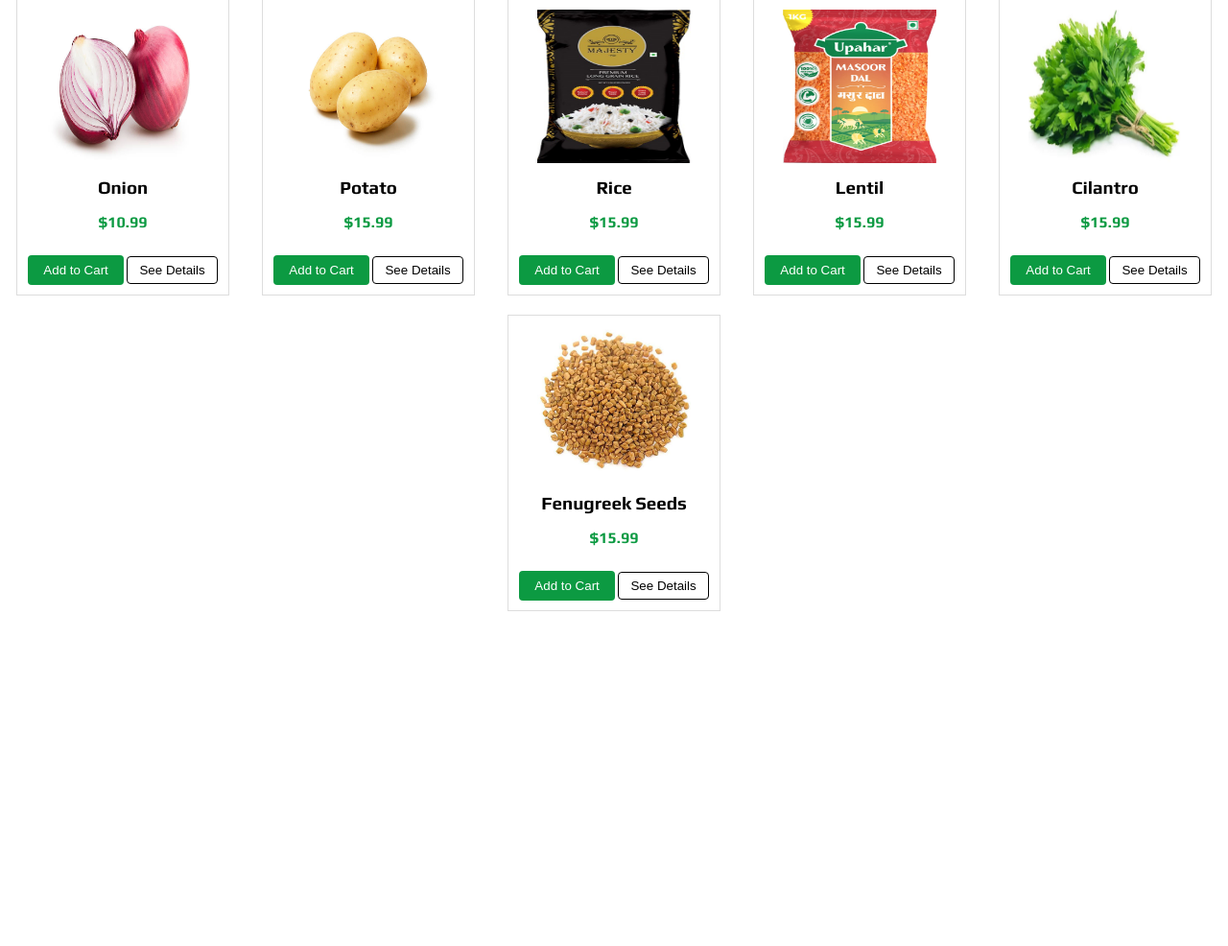
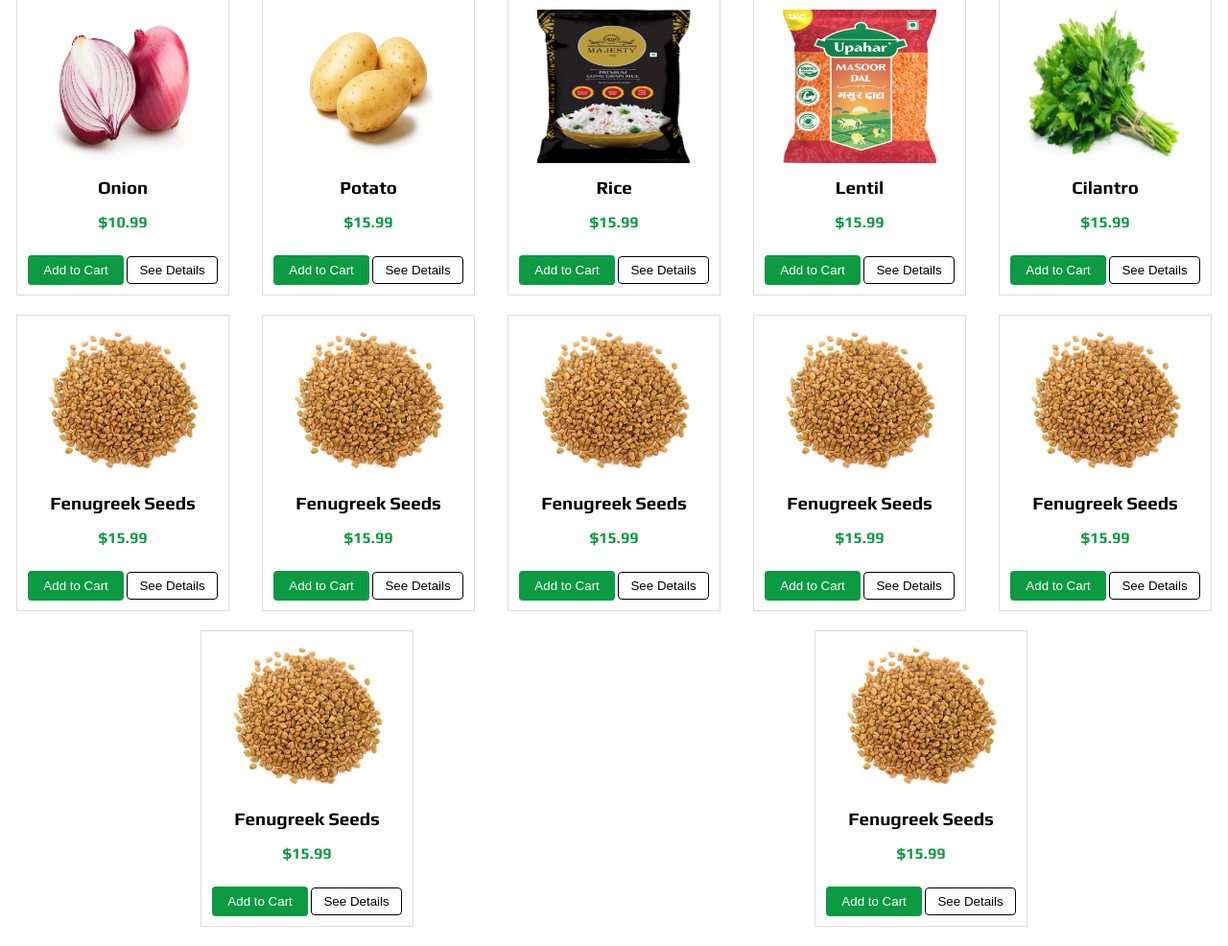
Before and after one commit to Prazeen7/Farm-Mart, a PHP site: page / in a window 1280 px wide. Shown: the part 551-1537 px from the top of the page at 96% size. Before the commit the page ends 1188 px from the top, so only its background shows below. Run offline with PHP 8.4, Linux system fonts and the light colour scheme; some libraries are stand-ins or nearby versions.

Commit message:
Add files via upload

```diff
--- a/Login.html
+++ b/Login.html
@@ -10,7 +10,7 @@
     <div class="login-container">
         <button class="back-button">&#8249; Back</button>
         <h2>Login</h2>
-        <form class="login-form" action="#" method="post">
+        <form class="login-form" action="login.php" method="post">
             <input type="text" name="username" placeholder="Username" required>
             <div class="password-input-container">
                 <input type="password" name="password" id="password" placeholder="Password" required>
--- a/index.css
+++ b/index.css
@@ -214,3 +214,8 @@ header .cart-icon:hover {
 .most-selling-heading {
     margin-left: 10px;
 }
+
+.main-content {
+  padding-top: 0px; /* Adjust this value based on your navigation bar height */
+  height: 100vh;
+}
--- a/index.html
+++ b/index.html
@@ -15,13 +15,14 @@
     </div>
     <nav>
         <ul>
-            <li><a href="#" class="active">Home</a></li>
-            <li><a href="#">Fresh Products</a></li>
-            <li><a href="#">Become a Farmer</a></li>
-            <li><a href="#">About Us</a></li>
-            <li><a href="#">Inquire</a></li>
+            <li><a href="#" class="active" data-page="home">Home</a></li>
+            <li><a href="#" data-page="freshProducts">Fresh Products</a></li>
+            <li><a href="#" data-page="becomeFarmer">Become a Farmer</a></li>
+            <li><a href="#" data-page="aboutUs">About Us</a></li>
+            <li><a href="#" data-page="inquire">Inquire</a></li>
         </ul>
     </nav>
+
     <div class="user-actions">
         <form class="search-form" action="#" method="GET">
             <input type="text" name="search" placeholder="Search..." required>
@@ -35,6 +36,7 @@
     </div>
 </header>
 
+<div class="main-content">
 <!-- Discount Banner -->
 <div class="discount-banner" onclick="location.href='#'">
     <div class="banner-content">
@@ -95,7 +97,50 @@
         <button>Add to Cart</button>
         <button class="details-btn">See Details</button>
     </div>
+
+    <div class="product">
+        <img src="Images/Fenugreek.jpg" alt="Product 2">
+        <h3>Fenugreek Seeds</h3>
+        <p>$15.99</p>
+        <button>Add to Cart</button>
+        <button class="details-btn">See Details</button>
+    </div>
+    <div class="product">
+        <img src="Images/Fenugreek.jpg" alt="Product 2">
+        <h3>Fenugreek Seeds</h3>
+        <p>$15.99</p>
+        <button>Add to Cart</button>
+        <button class="details-btn">See Details</button>
+    </div>    <div class="product">
+        <img src="Images/Fenugreek.jpg" alt="Product 2">
+        <h3>Fenugreek Seeds</h3>
+        <p>$15.99</p>
+        <button>Add to Cart</button>
+        <button class="details-btn">See Details</button>
+    </div>
+    <div class="product">
+        <img src="Images/Fenugreek.jpg" alt="Product 2">
+        <h3>Fenugreek Seeds</h3>
+        <p>$15.99</p>
+        <button>Add to Cart</button>
+        <button class="details-btn">See Details</button>
+    </div>
+    <div class="product">
+        <img src="Images/Fenugreek.jpg" alt="Product 2">
+        <h3>Fenugreek Seeds</h3>
+        <p>$15.99</p>
+        <button>Add to Cart</button>
+        <button class="details-btn">See Details</button>
+    </div>
+    <div class="product">
+        <img src="Images/Fenugreek.jpg" alt="Product 2">
+        <h3>Fenugreek Seeds</h3>
+        <p>$15.99</p>
+        <button>Add to Cart</button>
+        <button class="details-btn">See Details</button>
+    </div>
     <!-- Add more products as needed -->
+</div>
 </div>
 
 <script src="https://unpkg.com/boxicons@2.1.4/dist/boxicons.js"></script>
--- a/index.js
+++ b/index.js
@@ -30,3 +30,37 @@ document.addEventListener("DOMContentLoaded", function() {
       });
     }
   });
+
+// Function to handle the page change based on the clicked link
+function changePage(page) {
+  // Create a new XMLHttpRequest object
+  var xhr = new XMLHttpRequest();
+
+  // Define the function to handle the response
+  xhr.onreadystatechange = function() {
+      if (xhr.readyState === XMLHttpRequest.DONE) {
+          if (xhr.status === 200) {
+              // Update the content div with the response text
+              document.querySelector('.main-content').innerHTML = xhr.responseText;
+          } else {
+              // Handle errors (e.g., page not found)
+              console.error('Failed to load ' + page + '.html');
+          }
+      }
+  };
+
+  // Open a GET request to fetch the corresponding page
+  xhr.open('GET', page + '.html', true);
+
+  // Send the request
+  xhr.send();
+}
+
+// Add event listener to the nav links
+document.querySelectorAll('nav ul li a').forEach(function(link) {
+  link.addEventListener('click', function(event) {
+      event.preventDefault(); // Prevent the default link behavior
+      var page = this.getAttribute('data-page'); // Get the data-page attribute value
+      changePage(page); // Call the function to load the corresponding page
+  });
+});
--- a/signup.html
+++ b/signup.html
@@ -10,7 +10,7 @@
     <div class="signup-container">
         <button class="back-button">&#8249; Back</button>
         <h2>Signup</h2>
-        <form class="signup-form" action="#" method="post">
+        <form class="signup-form" action="signup.php" method="post">
             <div class="input-container">
                 <input type="text" name="fullname" placeholder="Full Name" required>
             </div>
@@ -29,7 +29,7 @@
         </form>
         <p>Already have an account? <a href="login.html">Login</a></p>
     </div>
+    <script src="signup.js" defer></script>
     <script src="signupToggle.js" defer></script>
-    <script src="signup.js" defer></script>
 </body>
 </html>
```
Also changed, not shown: freshProducts.html (added, +40 -0 lines), home.html (added, +113 -0 lines), login.php (added, +38 -0 lines).
